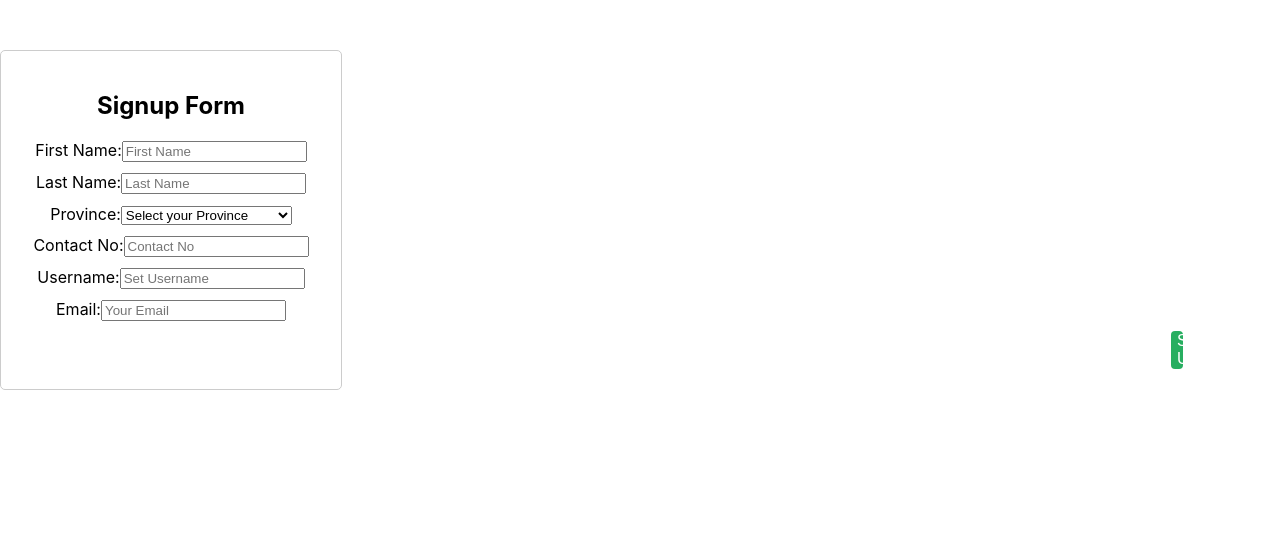
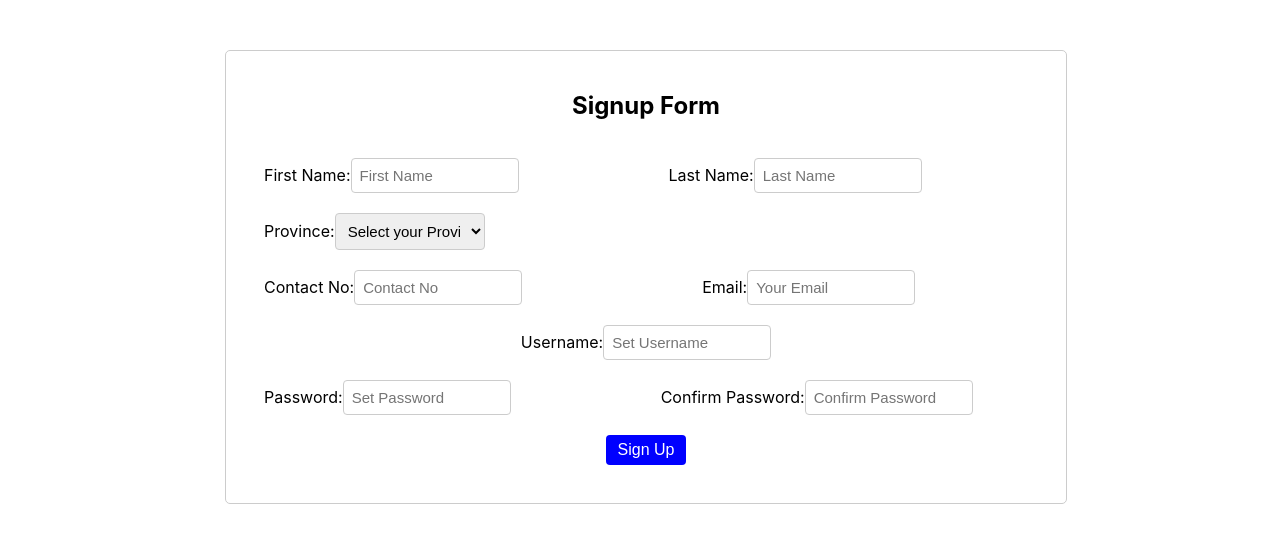
Before and after one commit to shree404/Daan-Griha-Frontend, a React (Create React App) app: page /signup in a window 1280 px wide. Shown: the top 542 px of the page. Built offline with nearby package versions, Linux system fonts and the light colour scheme.

Commit message:
Signup page finished

```diff
--- a/src/components/SignUp.css
+++ b/src/components/SignUp.css
@@ -1,21 +1,64 @@
 .container {
   margin-top: 50px;
-  width: 300px;
+  margin-left: 225px;
+  width: 800px;
   padding: 20px;
   border: 1px solid #ccc;
   border-radius: 5px;
   text-align: center;
 }
+/* .form-row {
+  display: flex;
+  justify-content: space-between;
+  margin-bottom: 10px;
+}
+.input-label {
+  width: 45%;
+}
+ */
+.input-type {
+  width: 150px;
+  padding: 8px;
+  font-size: 15px;
+  border: 1px solid #ccc;
+  border-radius: 4px;
+}
 form {
   display: flex;
   flex-direction: column;
-  gap: 10px;
+  gap: 20px;
+  padding: 18px;
 }
-button {
-  padding: "10px";
-  background-color: #007bff;
-  color: #fff;
+
+.name {
+  display: flex;
+  gap: 150px;
+}
+.address {
+  display: flex;
+  gap: 50px;
+}
+.contact-info {
+  display: flex;
+  gap: 180px;
+}
+.password {
+  display: flex;
+  gap: 150px;
+}
+.signup-button {
+ align-self: center;
+  font-size: 16px;
+  cursor: pointer;
   border: none;
-  border-radius: 3px;
-  cursor: pointer;
+  border-radius: 4px;
+  background-color: blue;
+  color: white;
+  transition: background-color 0.3s ease-in-out;
+  width: 80px;
+  height: 30px;
 }
+
+.signup-button:hover {
+  background-color: #2ecc71;
+}
--- a/src/components/SignUp.js
+++ b/src/components/SignUp.js
@@ -135,69 +135,69 @@ function SingUp() {
       Solukhumbu: [],
       Okhaldhunga: [],
       Udaipur: [],
-      Parsa:[],
-      Bara:[],
-      Rautahat:[],
-      Sarlahi:[],
-      Mahotari:[],
-      Dhanusha:[],
-      Siraha:[],
-      Saptari:[],
-      Kathmandu:[],
-      Lalitpur:[],
-      Bhaktapur:[],
-      Chitwan:[],
-      Rasuwa:[],
-      Ramechhap:[],
-      Kavre:[],
-      Makhwanpur:[],
-      Dhading:[],
-      Nuwakot:[],
-      Sindhupalchoke:[],
-      Dolakha:[],
-      Sindhuli:[],
-      Baglung:[],
-      Gorkha:[],
-      Manang:[],
-      Lamjung:[],
-      Tanahun:[],
-      Nawalparasi:[],
-      Kaski:[],
-      Syangja:[],
-      Parvat:[],
-      Myagdi:[],
-      Mustang:[],
-      Arghakhanchi:[],
-      Banke:[],
-      Bardiya:[],
-      Dang:[],
-      Eastern_Rukum:[],
-      Gulmi:[],
-      Kapilvastu:[],
-      Parasi:[],
-      Palpa:[],
-      Pyuthan:[],
-      Rolpa:[],
-      Rupandehi:[],
-      Dolpa:[],
-      Mugu:[],
-      Humla:[],
-      Jumla:[],
-      Kalikot:[],
-      Dailekh:[],
-      Jajarkot:[],
-      Rukum:[],
-      Salyan:[],
-      Surkhet:[],
-      Kailali:[],
-      Kanchanpur:[],
-      Baitadi:[],
-      Dadeldhura:[],
-      Doti:[],
-      Achham:[],
-      Darchula:[],
-      Bajhang:[],
-      Bajura:[],
+      Parsa: [],
+      Bara: [],
+      Rautahat: [],
+      Sarlahi: [],
+      Mahotari: [],
+      Dhanusha: [],
+      Siraha: [],
+      Saptari: [],
+      Kathmandu: [],
+      Lalitpur: [],
+      Bhaktapur: [],
+      Chitwan: [],
+      Rasuwa: [],
+      Ramechhap: [],
+      Kavre: [],
+      Makhwanpur: [],
+      Dhading: [],
+      Nuwakot: [],
+      Sindhupalchoke: [],
+      Dolakha: [],
+      Sindhuli: [],
+      Baglung: [],
+      Gorkha: [],
+      Manang: [],
+      Lamjung: [],
+      Tanahun: [],
+      Nawalparasi: [],
+      Kaski: [],
+      Syangja: [],
+      Parvat: [],
+      Myagdi: [],
+      Mustang: [],
+      Arghakhanchi: [],
+      Banke: [],
+      Bardiya: [],
+      Dang: [],
+      Eastern_Rukum: [],
+      Gulmi: [],
+      Kapilvastu: [],
+      Parasi: [],
+      Palpa: [],
+      Pyuthan: [],
+      Rolpa: [],
+      Rupandehi: [],
+      Dolpa: [],
+      Mugu: [],
+      Humla: [],
+      Jumla: [],
+      Kalikot: [],
+      Dailekh: [],
+      Jajarkot: [],
+      Rukum: [],
+      Salyan: [],
+      Surkhet: [],
+      Kailali: [],
+      Kanchanpur: [],
+      Baitadi: [],
+      Dadeldhura: [],
+      Doti: [],
+      Achham: [],
+      Darchula: [],
+      Bajhang: [],
+      Bajura: [],
     };
     return districtMunicipalities[district] || [];
   };
@@ -210,35 +210,46 @@ function SingUp() {
     <div className="container">
       <h2>Signup Form</h2>
       <form onSubmit={handleSubmit}>
-        <label htmlFor="First Name" className="firstname">
+        <div className="name">
+          <div className="form-row">
+            <label htmlFor="First Name" className="input-label">
               {" "}
               First Name:
               <input
                 type="text"
                 name="firstname"
                 id="firstname"
+                className="input-type"
                 placeholder="First Name"
                 value={formData.firstname}
                 onChange={handleInputChange}
               />
             </label>
-        <label htmlFor="Last Name" className="lastname">
+          </div>
+          <div className="\form-row">
+            <label htmlFor="Last Name" className="input-label">
               {" "}
               Last Name:
               <input
                 type="text"
                 name="lastname"
                 id="lastname"
+                className="input-type"
                 placeholder="Last Name"
                 value={formData.lastname}
                 onChange={handleInputChange}
               />
             </label>
-        <label htmlFor="Province" className="province">
+          </div>
+        </div>
+        <div className="address">
+          <div className="form-row">
+            <label htmlFor="Province" className="input-label">
               {" "}
               Province:
               <select
                 name="province"
+                className="input-type"
                 value={formData.province}
                 onChange={handleInputChange}
               >
@@ -252,15 +263,18 @@ function SingUp() {
                 <option value="sudurpashchim">Sudurpashchim Province</option>
               </select>
             </label>
+          </div>
+          <div className="form-row">
             {formData.province && (
-          <label htmlFor="district">
+              <label htmlFor="district" className="input-label">
                 District:
                 <select
                   name="district"
+                  className="input-type"
                   value={formData.district}
                   onChange={handleInputChange}
                 >
-              <option value="">Select district</option>
+                  <option value="">Select District</option>
                   {getDistricts(formData.province).map((district) => (
                     <option key={district} value={district}>
                       {district}
@@ -269,11 +283,14 @@ function SingUp() {
                 </select>
               </label>
             )}
+          </div>
+          <div className="form-row">
             {formData.district && (
-          <label htmlFor="Municipality">
+              <label htmlFor="Municipality" className="input-label">
                 Municipality:
                 <select
                   name="municipality"
+                  className="input-type"
                   value={formData.municipality}
                   onChange={handleInputChange}
                 >
@@ -286,43 +303,89 @@ function SingUp() {
                 </select>
               </label>
             )}
-        <label htmlFor="Contact">
+          </div>
+        </div>
+        <div className="contact-info">
+          <div className="form-row">
+            <label htmlFor="Contact" className="input-label">
               {" "}
               Contact No:
               <input
                 type="tel"
                 name="contact"
                 id="contactno"
+                className="input-type"
                 placeholder="Contact No"
                 value={formData.contact}
                 onChange={handleInputChange}
               />
             </label>
-        <label htmlFor="username">
+          </div>
+          <div className="form-row">
+            <label htmlFor="Email" className="input-label">
+              {" "}
+              Email:
+              <input
+                type="email"
+                name="email"
+                className="input-type"
+                id="email"
+                placeholder="Your Email"
+                value={formData.email}
+                onChange={handleInputChange}
+              />
+            </label>
+          </div>
+        </div>
+        <div className="form-row">
+          <label htmlFor="username" className="input-label">
             {" "}
             Username:
             <input
               type="text"
               name="username"
               id="username"
+              className="input-type"
               placeholder="Set Username"
               value={formData.username}
               onChange={handleInputChange}
             />
           </label>
-        <label htmlFor="Email">
+        </div>
+        <div className="password">
+          <div className="form-row">
+            <label htmlFor="password" className="input-label">
               {" "}
-          Email:
+              Password:
               <input
-            type="email"
-            name="email"
-            id="email"
-            placeholder="Your Email"
-            value={formData.email}
+                type="password"
+                name="password"
+                id="password"
+                className="input-type"
+                placeholder="Set Password"
+                formMethod="post"
+                value={formData.password}
                 onChange={handleInputChange}
               />
             </label>
-        <button type="submit">Sign Up</button>
+          </div>
+          <div className="form-row">
+            <label htmlFor="confirmpassword" className="input-label">
+              {" "}
+              Confirm Password:
+              <input
+                type="password"
+                name="confirmpassword"
+                id="confirmpassword"
+                className="input-type"
+                placeholder="Confirm Password"
+                value={formData.confirmpassword}
+                onChange={handleInputChange}
+              />
+            </label>
+          </div>
+        </div>
+        <button className="signup-button">Sign Up</button>
       </form>
     </div>
   );
--- a/src/components/donate-button.css
+++ b/src/components/donate-button.css
@@ -3,7 +3,7 @@
   }
 
   /* Button styles */
-  button {
+  .donate-button {
     margin-left: 1150px;
     font-size: 16px;
     cursor: pointer;
@@ -14,6 +14,6 @@
     transition: background-color 0.3s ease-in-out;
   }
 
-  button:hover {
+  .donate-button:hover {
     background-color: #2ecc71;
   }
--- a/src/components/donate-button.js
+++ b/src/components/donate-button.js
@@ -4,7 +4,7 @@ import "./donate-button.css";
 function Donate() {
   return (
     <section className="call-to-action">
-      <button>Donate</button>
+      <button className="donate-button">Donate</button>
     </section>
   );
 }
--- a/src/components/landingPage.css
+++ b/src/components/landingPage.css
@@ -68,8 +68,8 @@ header {
 }
 
 .features:hover {
-  transform: scale(1.02); /* Scale effect on hover */
-  box-shadow: 0 0 15px rgba(0, 0, 0, 0.2); /* Shadow effect on hover */
+  transform: scale(1.02);
+  box-shadow: 0 0 15px rgba(0, 0, 0, 0.2);
 }
 
 .features-container {
```
Lines whose indentation alone changed are shown as unchanged.
